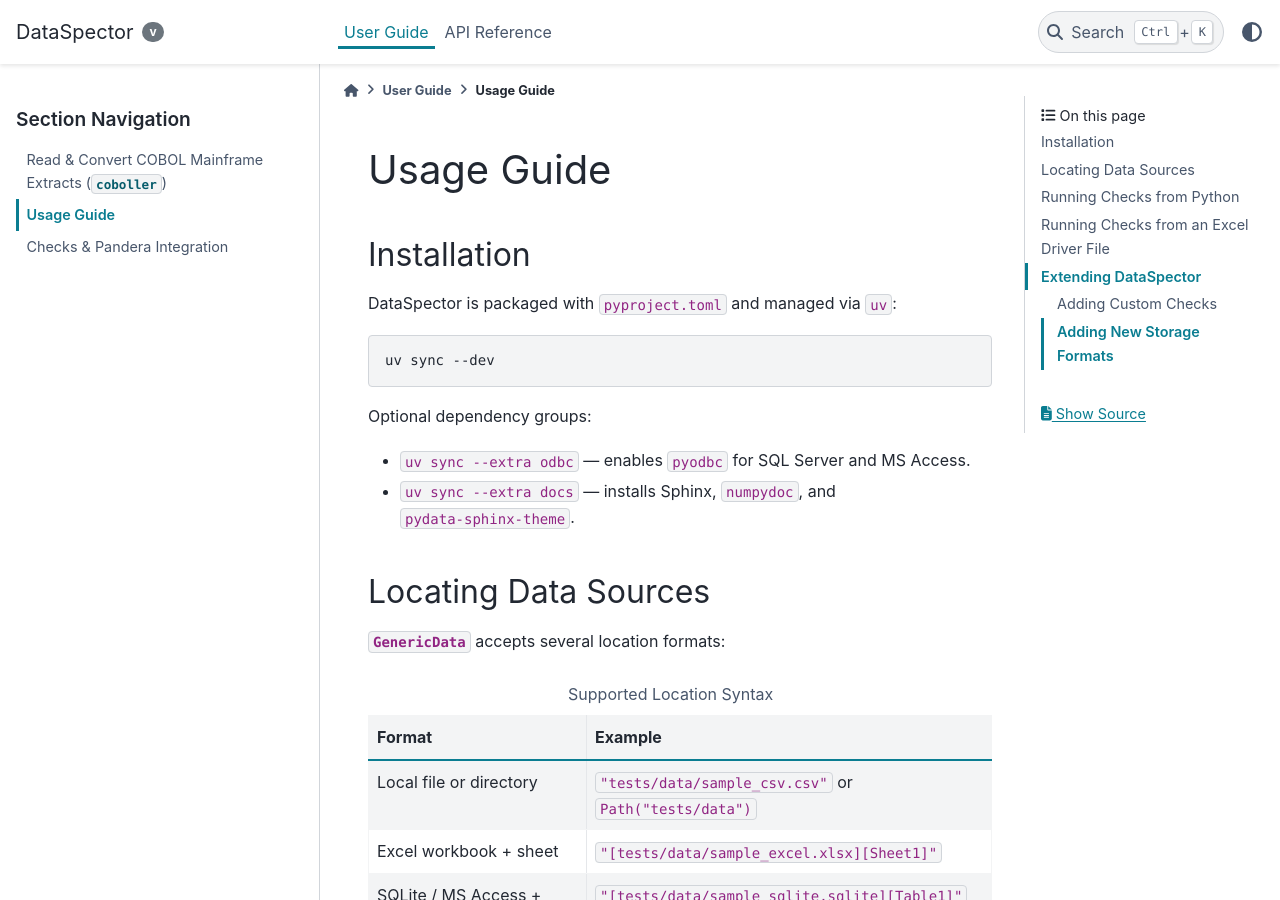
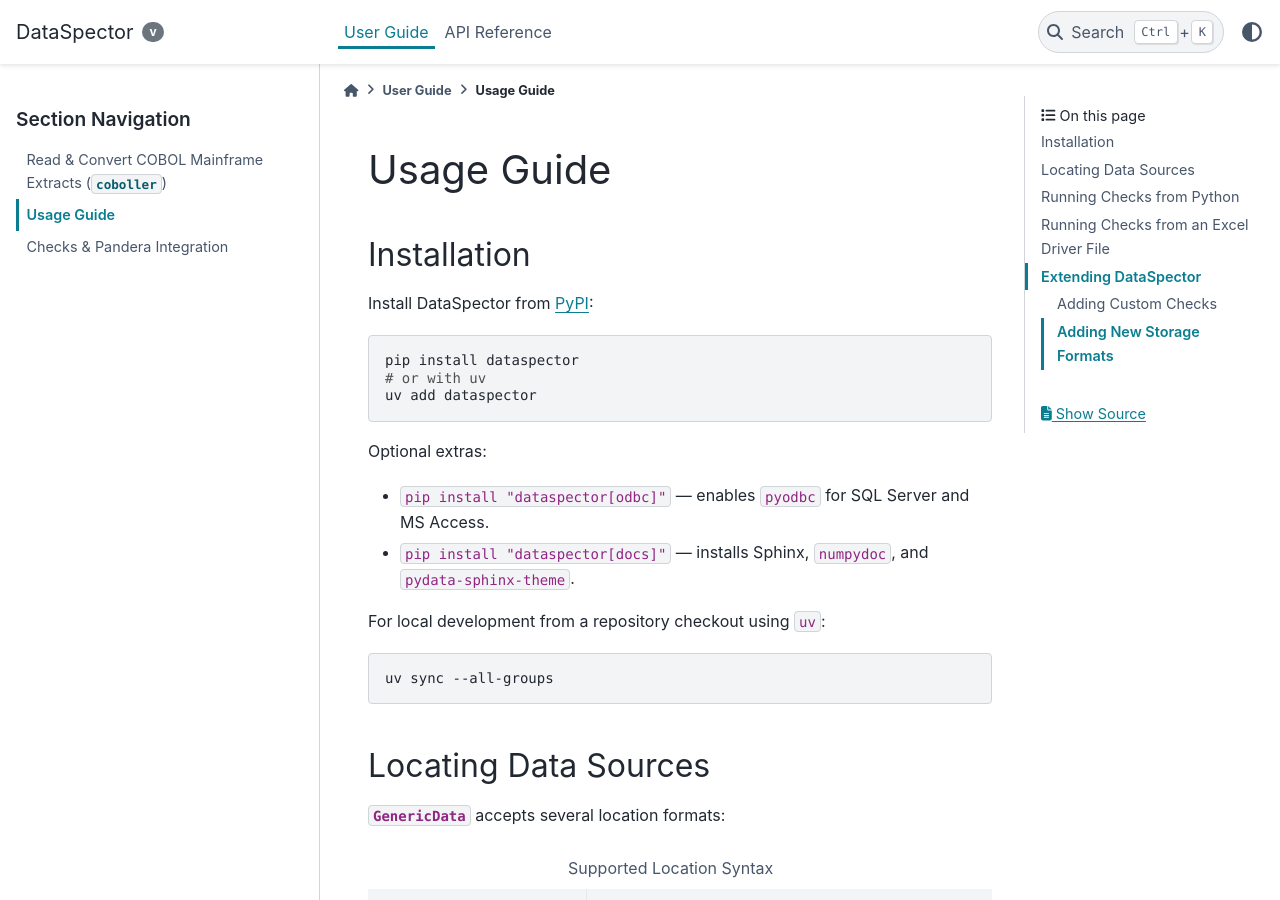
Before and after one commit to aberndsen/dataspector, a Sphinx documentation site: the page built from docs/source/usage.rst, in a window 1280 px wide and 900 px high. Built offline with Sphinx 7.4.7 and the PyData theme 0.15.4, drawn with Linux system fonts in a browser that asks for light colours; the version number could not be read and is left out; some of the changed text lies outside the part shown.

```diff
--- a/docs/source/usage.rst
+++ b/docs/source/usage.rst
@@ -4,16 +4,24 @@ Usage Guide
 Installation
 ------------
 
-DataSpector is packaged with ``pyproject.toml`` and managed via ``uv``:
+Install DataSpector from `PyPI <https://pypi.org/project/dataspector/>`_:
 
 .. code-block:: bash
 
-   uv sync --dev
+   pip install dataspector
+   # or with uv
+   uv add dataspector
 
-Optional dependency groups:
+Optional extras:
 
-* ``uv sync --extra odbc`` — enables ``pyodbc`` for SQL Server and MS Access.
-* ``uv sync --extra docs`` — installs Sphinx, ``numpydoc``, and ``pydata-sphinx-theme``.
+* ``pip install "dataspector[odbc]"`` — enables ``pyodbc`` for SQL Server and MS Access.
+* ``pip install "dataspector[docs]"`` — installs Sphinx, ``numpydoc``, and ``pydata-sphinx-theme``.
+
+For local development from a repository checkout using ``uv``:
+
+.. code-block:: bash
+
+   uv sync --all-groups
 
 Locating Data Sources
 ---------------------
```
Also changed, not shown: other parts of docs/source/usage.rst (+4 -1 lines), README.md (+4 -2 lines).
